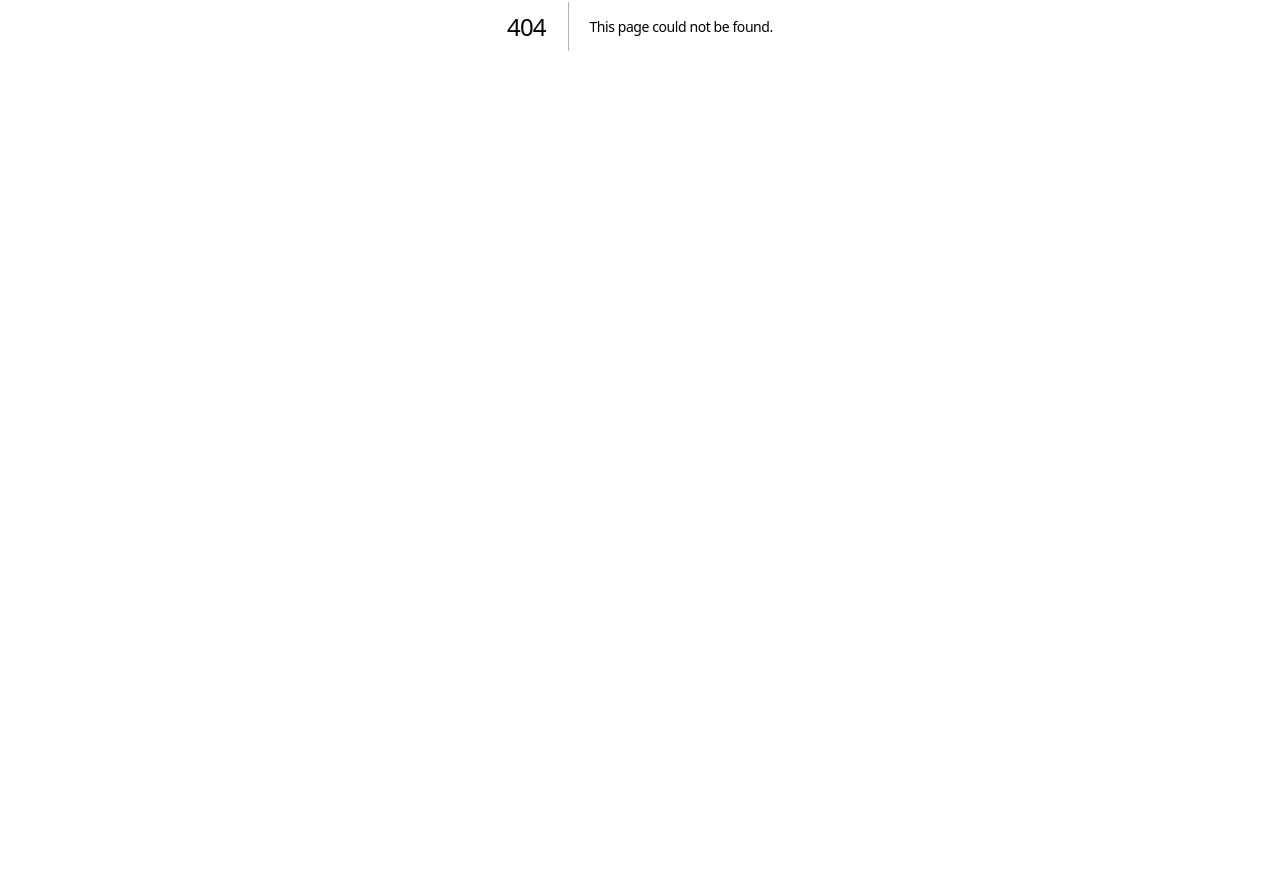
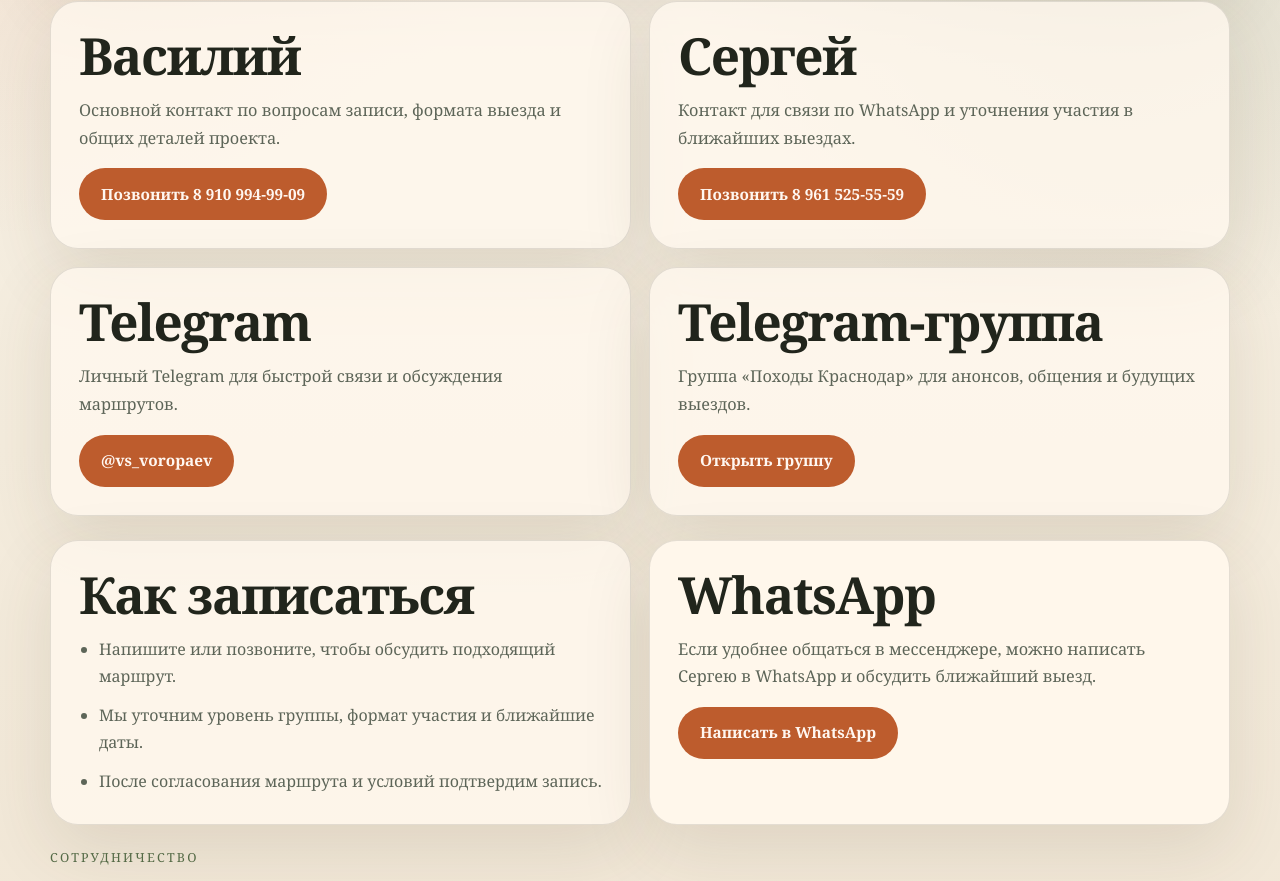
Before and after one commit to vorvvs-sketch/veloturyug-site, a Next.js app: page /contacts in a window 1280 px wide. Before the commit this address had no page. Shown: the part 374-1255 px from the top of the page. Before the commit the page ends 800 px from the top, so only its background shows below. Built offline with nearby package versions, Linux system fonts and the light colour scheme.

Commit message:
Add contacts and collaboration page

```diff
--- /dev/null
+++ b/app/contacts/page.js
@@ -0,0 +1,129 @@
+export const metadata = {
+  title: "Контакты и запись | ВелоТур Юг",
+  description:
+    "Контакты проекта ВелоТур Юг, способы записи на выезды и идеи для сотрудничества."
+};
+
+const bookingChannels = [
+  {
+    title: "Василий",
+    text: "Основной контакт по вопросам записи, формата выезда и общих деталей проекта.",
+    linkLabel: "Позвонить 8 910 994-99-09",
+    href: "tel:+79109949909"
+  },
+  {
+    title: "Сергей",
+    text: "Контакт для связи по WhatsApp и уточнения участия в ближайших выездах.",
+    linkLabel: "Позвонить 8 961 525-55-59",
+    href: "tel:+79615255559"
+  },
+  {
+    title: "Telegram",
+    text: "Личный Telegram для быстрой связи и обсуждения маршрутов.",
+    linkLabel: "@vs_voropaev",
+    href: "https://t.me/vs_voropaev"
+  },
+  {
+    title: "Telegram-группа",
+    text: "Группа «Походы Краснодар» для анонсов, общения и будущих выездов.",
+    linkLabel: "Открыть группу",
+    href: "https://t.me/pohod_Krasnodar"
+  }
+];
+
+const bookingFlow = [
+  "Напишите или позвоните, чтобы обсудить подходящий маршрут.",
+  "Мы уточним уровень группы, формат участия и ближайшие даты.",
+  "После согласования маршрута и условий подтвердим запись."
+];
+
+const collaborations = [
+  {
+    title: "Отели и гостевые дома",
+    text:
+      "Можно делать совместные предложения для гостей региона: прогулки, выезды выходного дня и рекомендации маршрутов."
+  },
+  {
+    title: "Турбазы и локации отдыха",
+    text:
+      "Сотрудничество по маршрутам, точкам старта, остановкам и совместному продвижению."
+  },
+  {
+    title: "Корпоративные мини-группы",
+    text:
+      "Отдельные выезды для небольших команд, дружеских компаний и локальных мероприятий."
+  },
+  {
+    title: "Фото, видео и контент",
+    text:
+      "Совместные выезды с фотографами, видеографами, локальными медиа и блогерами."
+  }
+];
+
+export default function ContactsPage() {
+  return (
+    <main className="page-shell legal-page">
+      <header className="legal-header">
+        <p className="eyebrow">ВелоТур Юг</p>
+        <h1>Контакты и запись</h1>
+        <p className="section__text">
+          Здесь собраны основные каналы связи для записи на выезды, вопросов по
+          маршрутам и предложений о сотрудничестве.
+        </p>
+      </header>
+
+      <section className="legal-grid">
+        {bookingChannels.map((channel) => (
+          <article className="legal-card" key={channel.title}>
+            <h2>{channel.title}</h2>
+            <p className="section__text">{channel.text}</p>
+            <a className="button button--primary" href={channel.href}>
+              {channel.linkLabel}
+            </a>
+          </article>
+        ))}
+      </section>
+
+      <section className="legal-grid">
+        <article className="legal-card">
+          <h2>Как записаться</h2>
+          <ul className="plain-list">
+            {bookingFlow.map((item) => (
+              <li key={item}>{item}</li>
+            ))}
+          </ul>
+        </article>
+
+        <article className="legal-card legal-card--accent">
+          <h2>WhatsApp</h2>
+          <p className="section__text">
+            Если удобнее общаться в мессенджере, можно написать Сергею в
+            WhatsApp и обсудить ближайший выезд.
+          </p>
+          <a className="button button--primary" href="https://wa.me/79615255559">
+            Написать в WhatsApp
+          </a>
+        </article>
+      </section>
+
+      <section className="legal-section">
+        <div className="section__heading">
+          <p className="eyebrow">Сотрудничество</p>
+          <h2>Кому может быть полезен совместный формат</h2>
+          <p className="section__text">
+            Проект можно развивать не только как выезды для частных участников,
+            но и как партнерский продукт для локального туризма и мероприятий.
+          </p>
+        </div>
+        <div className="audience-grid">
+          {collaborations.map((item) => (
+            <article className="audience-card" key={item.title}>
+              <h3>{item.title}</h3>
+              <p>{item.text}</p>
+            </article>
+          ))}
+        </div>
+      </section>
+    </main>
+  );
+}
--- a/app/page.js
+++ b/app/page.js
@@ -436,6 +436,7 @@ export default function HomePage() {
           <a href="#safety">Безопасность</a>
           <a href="#prices">Цены</a>
           <a href="#booking">Запись</a>
+          <a href="/contacts">Контакты</a>
           <a href="/rules">Правила</a>
           <a href="/insurance">Страховка</a>
         </nav>
@@ -892,6 +893,9 @@ export default function HomePage() {
             <a className="button button--ghost-light" href="https://t.me/vs_voropaev">
               Открыть Telegram
             </a>
+            <a className="button button--ghost-light" href="/contacts">
+              Контакты и запись
+            </a>
             <a className="button button--ghost-light" href="/rules">
               Правила участия
             </a>
```
